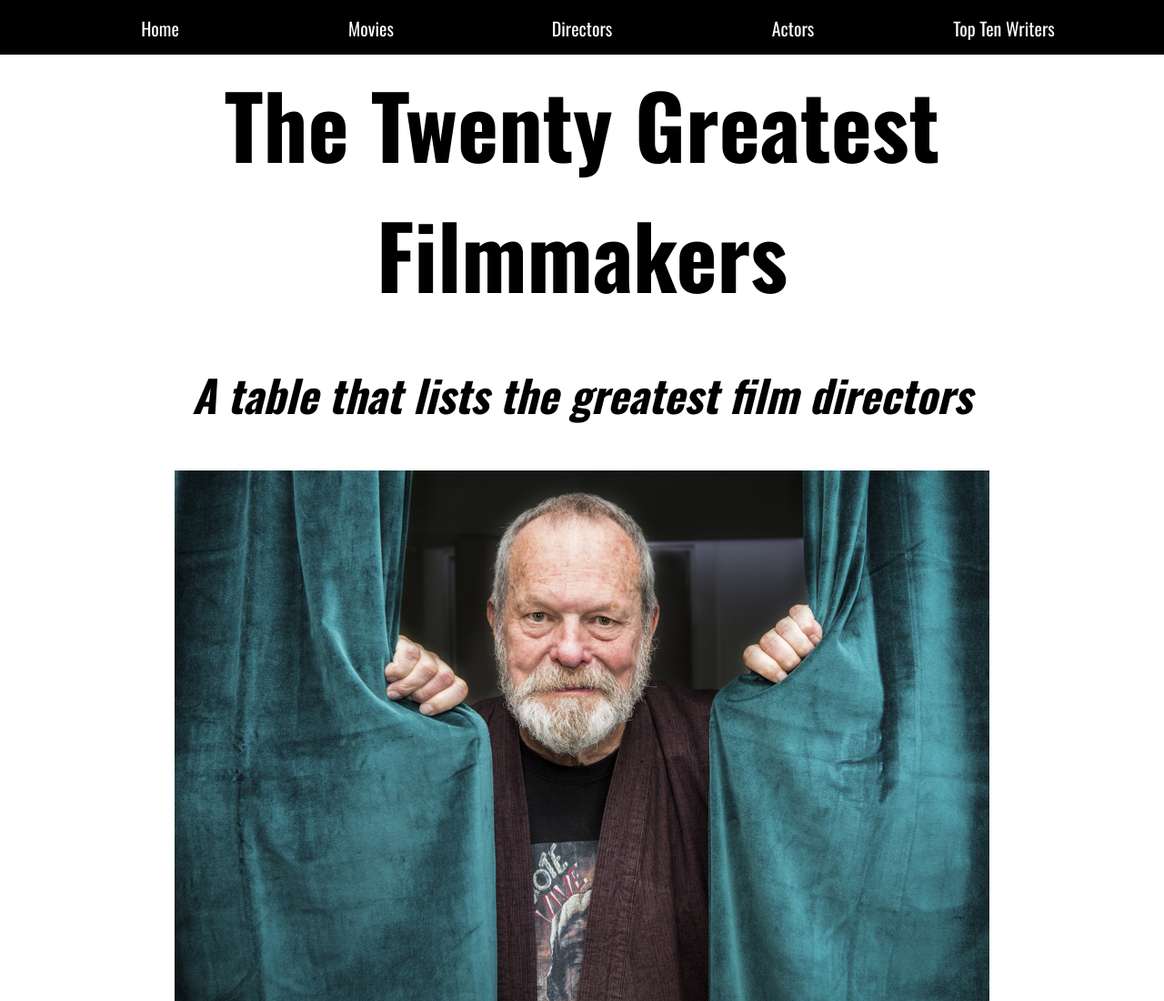
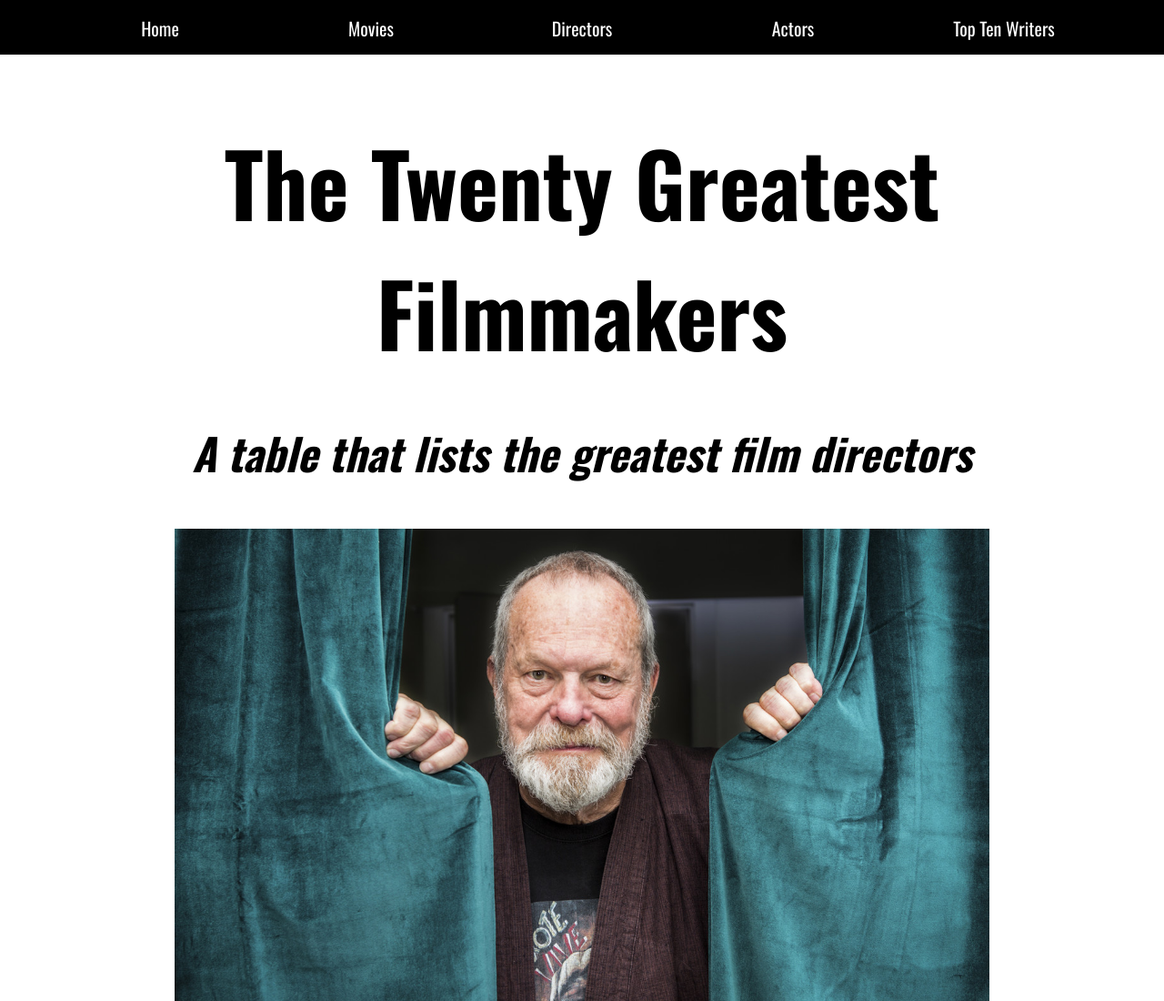
Before and after one commit to mrhen78/MattsMovieSite, a plain HTML site: page top20directors.html in a window 1280 px wide. Shown: the top 1100 px of the page at 91% size. Drawn offline with nearby package versions, Linux system fonts and the light colour scheme.

Commit message:
Update styles.css

```diff
--- a/styles/styles.css
+++ b/styles/styles.css
@@ -658,7 +658,7 @@ body {
 .directorsheropage h1 {
   font-size: 6rem;
   margin: auto;
-  padding-top: 4rem;
+  padding-top: 8rem;
   text-align: center;
 }
 
```
